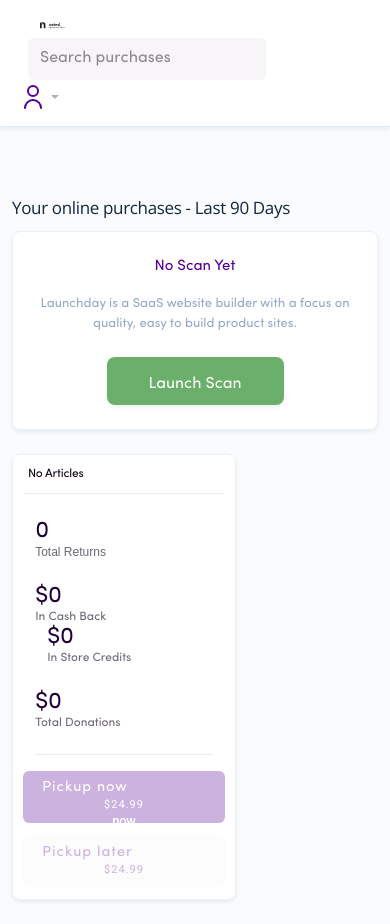
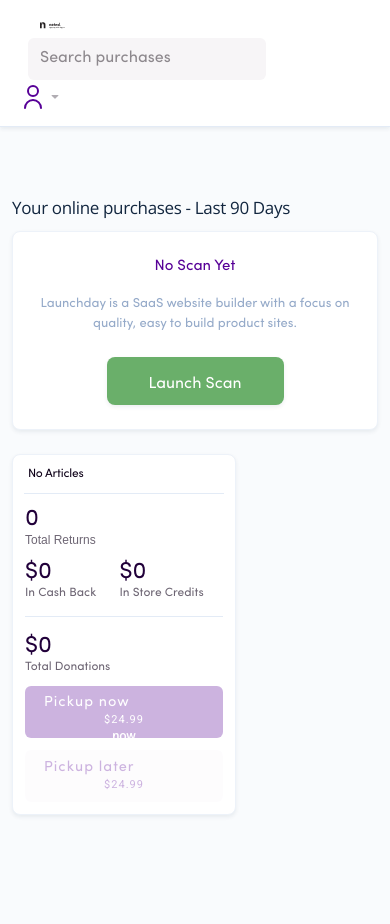
Before and after one commit to tajbsta/noted-react-app, a React (Create React App) app: page /dashboard in a window 390 px wide. After the commit the page ends 844 px from the top, so only its background shows below. Built offline with nearby package versions, Linux system fonts and the light colour scheme; a web font is replaced by a local one.

Commit message:
feat: inital row component

```diff
--- a/src/assets/scss/pages/_dashboard.scss
+++ b/src/assets/scss/pages/_dashboard.scss
@@ -1,13 +1,3 @@
-.pick-up-btn {
-  height: 52px;
-  padding: 6px;
-  .pick-up-btn-lead {
-    font-family: "Sofia Pro";
-    font-size: 16px;
-    line-height: 19px;
-  }
-}
-
 .noted-purple {
   color: #570097;
 }
@@ -55,4 +45,13 @@
     padding-right: 10%;
     padding-bottom: 0;
   }
+  .pick-up-btn {
+    height: 52px;
+    padding: 6px;
+    .pick-up-btn-lead {
+      font-family: "Sofia Pro";
+      font-size: 16px;
+      line-height: 19px;
+    }
+  }
 }
--- a/src/components/Dashboard/PickUpButton.js
+++ b/src/components/Dashboard/PickUpButton.js
@@ -13,7 +13,7 @@
   return (
     <div className="row">
       <button
-        className="btn btn-md mb-3 col-sm-12 pd-3 pick-up-btn"
+        className="btn btn-md mb-3 col-sm-12 pick-up-btn"
         style={{
           alignSelf: "center",
           letterSpacing: 1,
--- /dev/null
+++ b/src/components/Row.js
@@ -0,0 +1,15 @@
+import React from "react";
+
+function Row({
+  marginTop = 0,
+  marginBottom = 0,
+  marginLeft = 0,
+  marginRight = 0,
+  className = "",
+  children = <></>,
+}) {
+  const classList = `row ${className} mt-${marginTop} mb-${marginBottom} ml-${marginLeft} mr-${marginRight}`;
+  return <div className={classList}>{children}</div>;
+}
+
+export default Row;
--- a/src/pages/DashboardPage.jsx
+++ b/src/pages/DashboardPage.jsx
@@ -1,6 +1,7 @@
 import React, { lazy, useState } from "react";
 import { isEmpty } from "lodash";
 import PickUpButton from "../components/Dashboard/PickUpButton";
+import Row from "../components/Row";
 
 const HorizontalLine = lazy(() => import("../components/HorizontalLine"));
 
@@ -43,16 +44,16 @@
           </h5>
         </div>
         <HorizontalLine width="90%" />
-        <div className="card-body">
-          <div className="container mb-4">
-            <div className="row">
-              <div className="col-sm-7">
+        <div className="card-body p-0">
+          <div className="container">
+            <Row marginTop={3}>
+              <div className="col-7">
                 <div className="row card-text mb-0 sofia-pro card-value">0</div>
                 <div className="row card-text card-label">Total Returns</div>
               </div>
-            </div>
-            <div className="row mt-4 mb-3">
-              <div className="col-sm-5">
+            </Row>
+            <Row marginTop={3} className="p-0">
+              <div className="col-5">
                 <div className="row card-text mb-0 sofia-pro card-value">
                   $0
                 </div>
@@ -60,15 +61,16 @@
                   In Cash Back
                 </div>
               </div>
-              <div className="col-sm-6 ml-3">
+              <div className="col-6 ml-3">
                 <div className="row mb-0 sofia-pro card-value">$0</div>
                 <div className="row card-text small sofia-pro card-label">
                   In Store Credits
                 </div>
               </div>
-            </div>
-            <div className="row mt-4">
-              <div className="col-sm-12 p-0">
+            </Row>
+            <hr />
+            <Row marginTop={3} className="p-0">
+              <div className="col-12 p-0">
                 <div className="col-sm-8">
                   <div className="row mb-0 sofia-pro card-value">$0</div>
                   <div className="row card-text small sofia-pro card-label">
@@ -76,10 +78,9 @@
                   </div>
                 </div>
               </div>
-            </div>
-          </div>
-          <hr />
+            </Row>
             <div
+              className="pr-3 pl-3 mt-3"
               style={{
                 opacity: isEmpty(scans) ? 0.37 : 1,
               }}
@@ -100,6 +101,7 @@
                 textColor="#570097"
                 opacity="0.8"
               />
+            </div>
           </div>
         </div>
       </div>
```
Also changed, not shown: src/components/Column.js (added, +16 -0 lines), .eslintrc.yml. Lines whose indentation alone changed are shown as unchanged.
